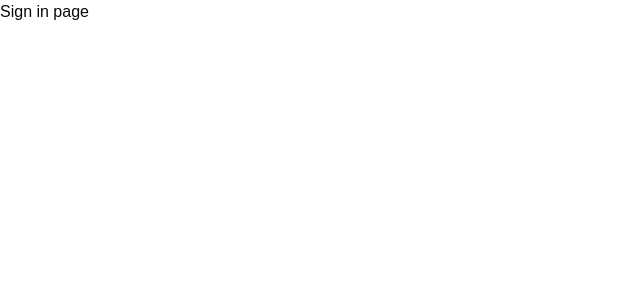
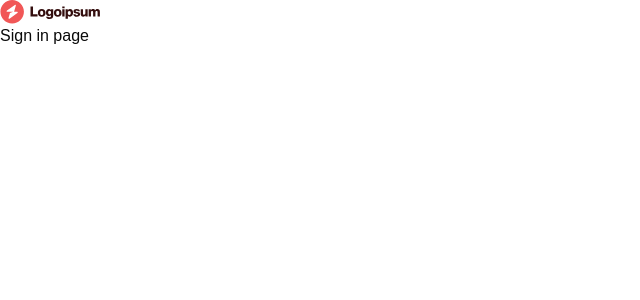
Before and after one commit to Kanishka2301/Jira-Clone, a Next.js app: page /sign-in in a window 1280 px wide. Shown: the top 300 px of the page, without its empty margins (0-640 px from the left). Built offline with nearby package versions, Linux system fonts and the light colour scheme.

Commit message:
initial commit

```diff
--- a/src/app/(auth)/layout.tsx
+++ b/src/app/(auth)/layout.tsx
@@ -1,8 +1,15 @@
+import Image from "next/image";
+
 interface AuthLayoutProps {
   children: React.ReactNode;
 }
 
 const AuthLayout = ({ children }: AuthLayoutProps) => {
-  return <div>{children}</div>;
+  return (
+    <div>
+      <Image src="/logo.svg" height={50} width={100} alt="Logo" />
+      {children}
+    </div>
+  );
 };
 export default AuthLayout;
```
Also changed, not shown: public/logo.svg (added).
